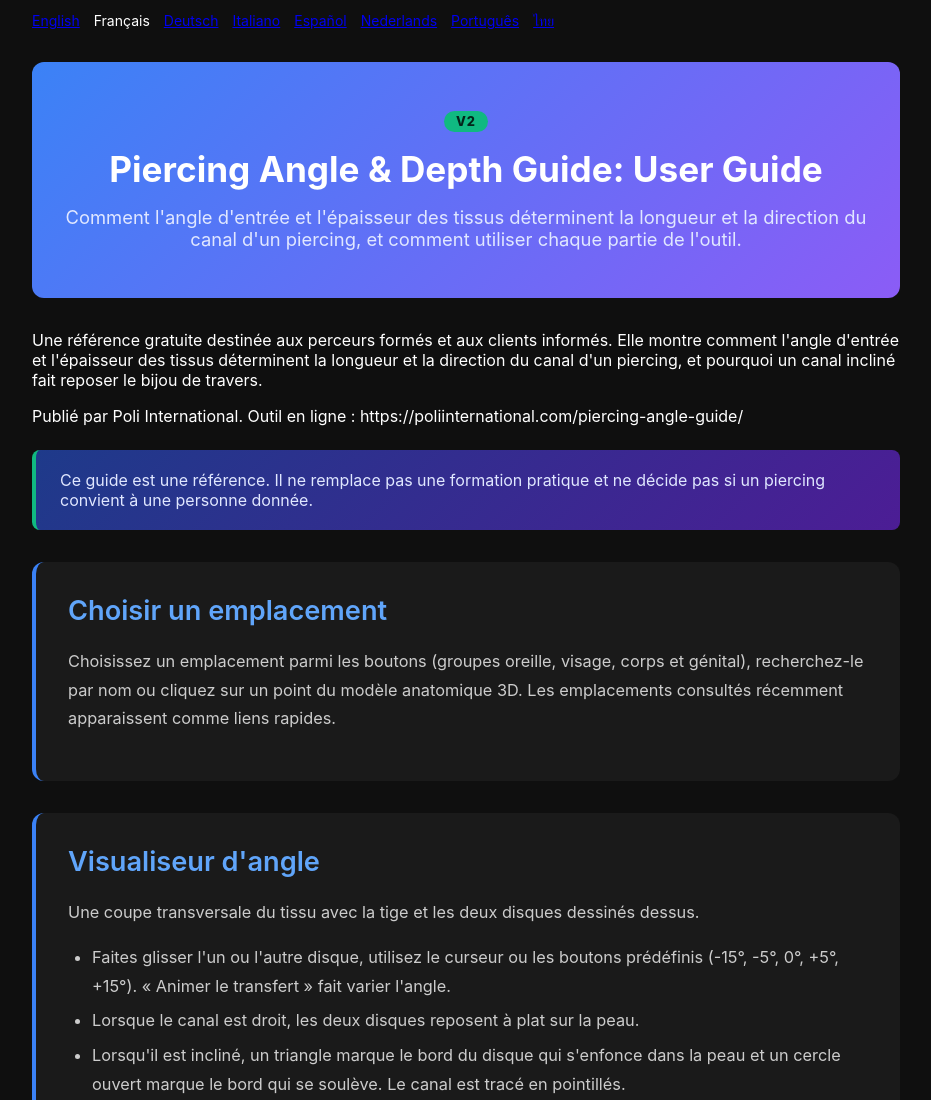
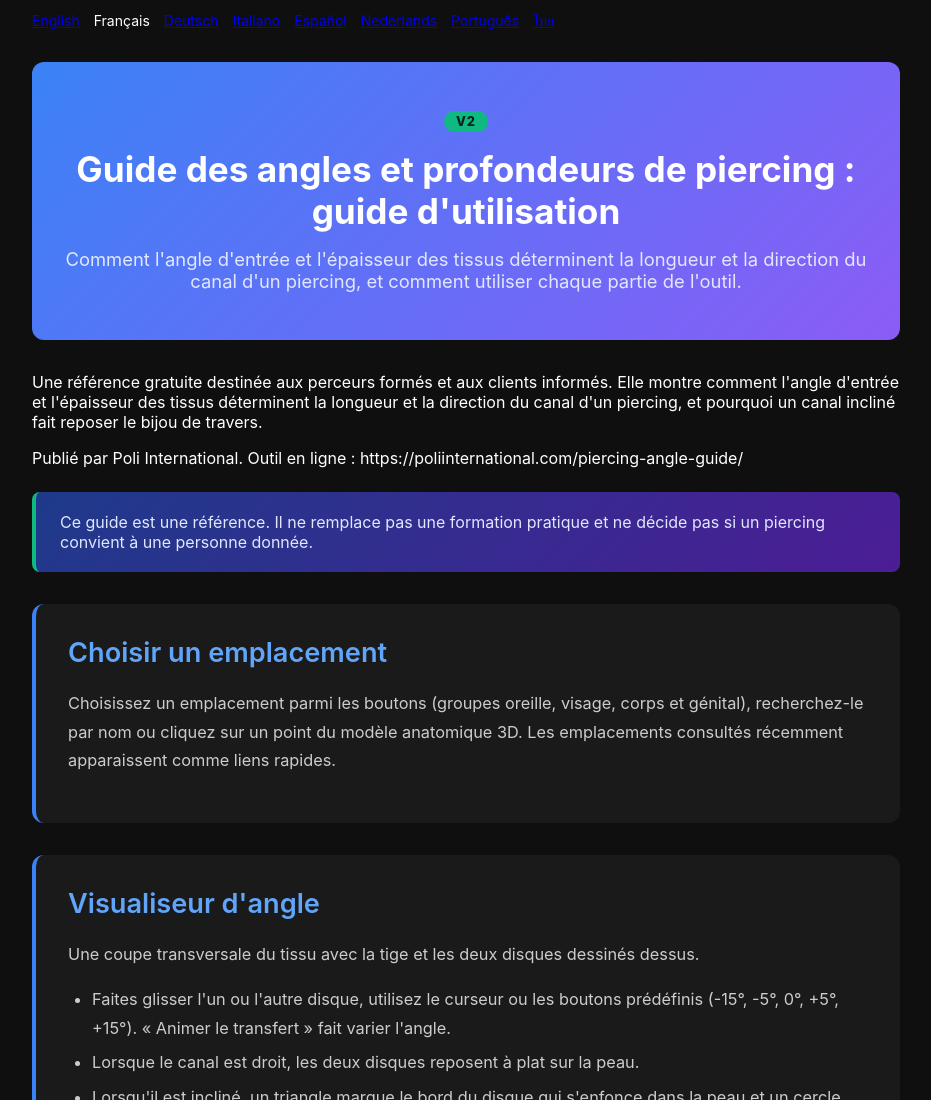
Before and after one commit to Poli-International/piercing-angle-guide, a plain HTML site: page documentation-fr.html in a window 1280 px wide. Shown: the top 1100 px of the page, without its empty margins (174-1105 px from the left). Drawn offline with Linux system fonts and the light colour scheme.

Commit message:
sync documentation-fr.html from the live site
The website copy of this tool moved on and the repo did not, so an
AI Studio import from here would have reverted it.

```diff
--- a/documentation-fr.html
+++ b/documentation-fr.html
@@ -3,7 +3,7 @@
 <head><meta name="robots" content="noindex,nofollow">
     <meta charset="UTF-8">
     <meta name="viewport" content="width=device-width, initial-scale=1.0">
-    <title>Documentation Piercing Angle &amp; Depth Guide: User Guide | Poli International</title>
+    <title>Documentation Guide des angles et profondeurs de piercing : guide d'utilisation | Poli International</title>
     <meta name="description" content="Comment l'angle d'entrée et l'épaisseur des tissus déterminent la longueur et la direction du canal d'un piercing, et comment utiliser chaque partie de l'outil.">
     <link rel="canonical" href="https://poliinternational.com/piercing-angle-guide/">
     <style>
@@ -37,7 +37,7 @@
     <div class="entry-content">
         <div class="doc-hero">
             <span class="v2">V2</span>
-            <h1>Piercing Angle &amp; Depth Guide: User Guide</h1>
+            <h1>Guide des angles et profondeurs de piercing : guide d'utilisation</h1>
             <p>Comment l'angle d'entrée et l'épaisseur des tissus déterminent la longueur et la direction du canal d'un piercing, et comment utiliser chaque partie de l'outil.</p>
         </div>
         <p>Une référence gratuite destinée aux perceurs formés et aux clients informés. Elle montre comment l'angle d'entrée et l'épaisseur des tissus déterminent la longueur et la direction du canal d'un piercing, et pourquoi un canal incliné fait reposer le bijou de travers.</p>
```
